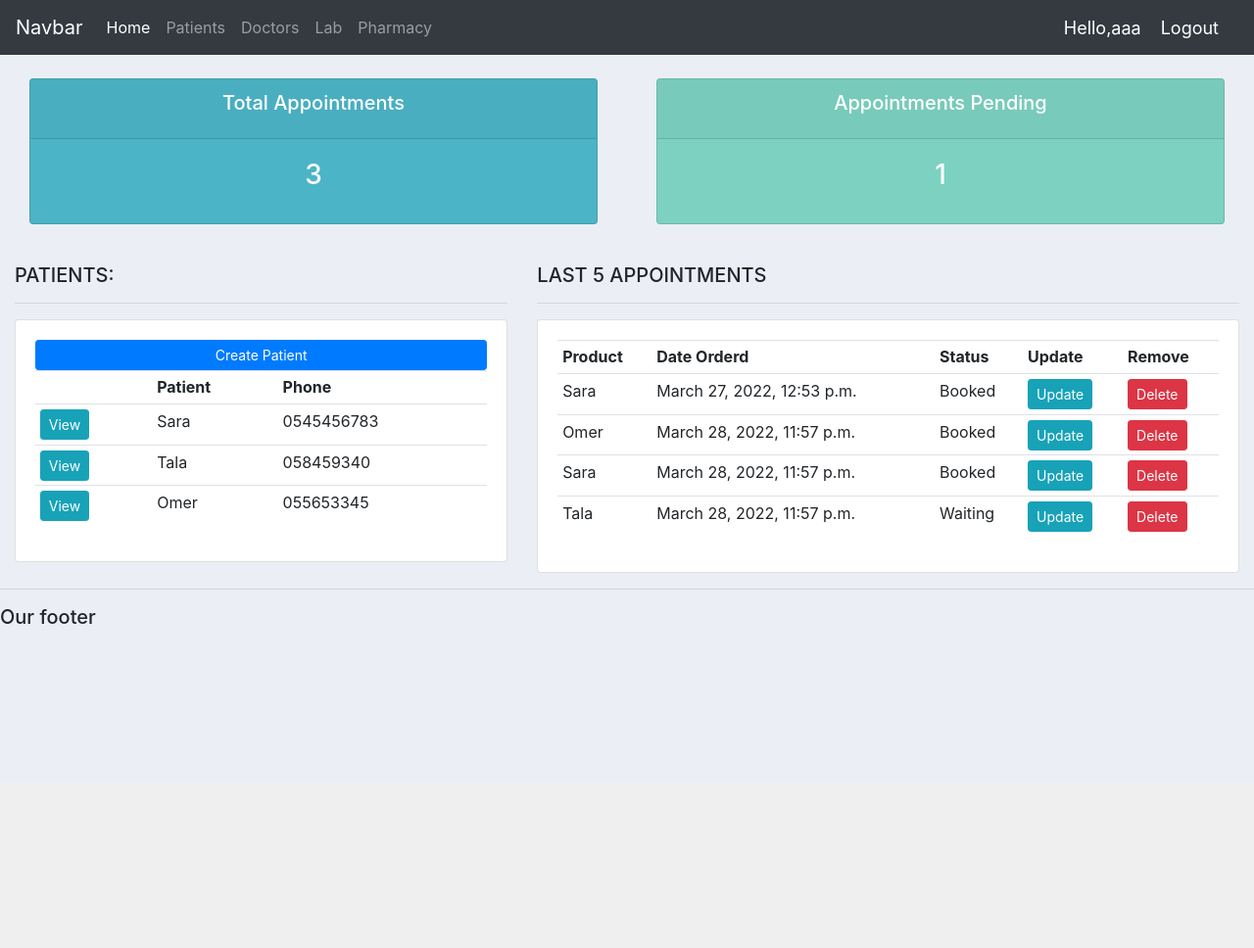
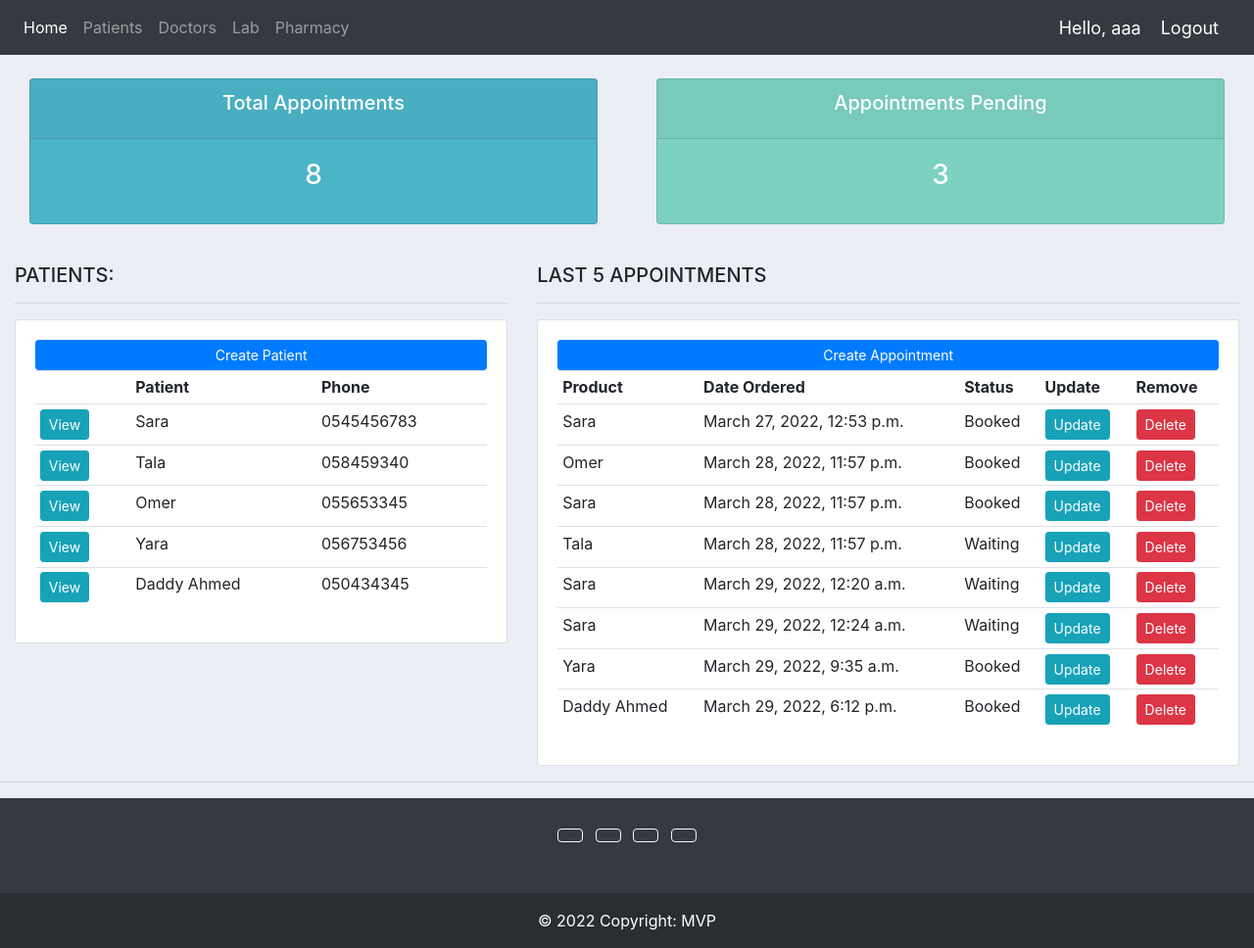
Before and after one commit to AhmedA00/HMSv, a Django app: page / in a window 1280 px wide. Shown: the whole page at 98% size. Before the commit the page ends 800 px from the top, so only its background shows below. Run offline with Django 4.2, Linux system fonts and the light colour scheme; the first user in the database is signed in; data comes from the database, SQL or seed files in the repository; some libraries are stand-ins or nearby versions.

Commit message:
Committing Doctor Page and Features

```diff
--- a/HMS/accounts/forms.py
+++ b/HMS/accounts/forms.py
@@ -5,7 +5,7 @@ from django.contrib.auth.models import User
 
 from .models import Appointment
 
-class PatientForm (ModelForm):
+class AppointmentForm (ModelForm):
     class Meta :
         model= Appointment
         fields='__all__'
--- a/HMS/accounts/templates/accounts/dashboard.html
+++ b/HMS/accounts/templates/accounts/dashboard.html
@@ -35,11 +35,11 @@
 		<h5>LAST 5 APPOINTMENTS</h5>
 		<hr>
 		<div class="card card-body">
-
+			<a class="btn btn-primary  btn-sm btn-block" href="{% url 'create_appointment' %}">Create Appointment</a>
 			<table class="table table-sm">
 				<tr>
 					<th>Product</th>
-					<th>Date Orderd</th>
+					<th>Date Ordered</th>
 					<th>Status</th>
 					<th>Update</th>
 					<th>Remove</th>
--- a/HMS/accounts/templates/accounts/main.html
+++ b/HMS/accounts/templates/accounts/main.html
@@ -19,7 +19,44 @@
 	{% endblock %}
     </div>
 	<hr>
-	<h5>Our footer</h5>
+	<footer class="bg-dark text-center text-white">
+  <!-- Grid container -->
+  <div class="container p-4 pb-0">
+    <!-- Section: Social media -->
+    <section class="mb-4">
+
+      <!-- Twitter -->
+      <a class="btn btn-outline-light btn-floating m-1" href="#!" role="button"
+        ><i class="fab fa-twitter"></i
+      ></a>
+
+      <!-- Google -->
+      <a class="btn btn-outline-light btn-floating m-1" href="#!" role="button"
+        ><i class="fab fa-google"></i
+      ></a>
+
+      <!-- Instagram -->
+      <a class="btn btn-outline-light btn-floating m-1" href="#!" role="button"
+        ><i class="fab fa-instagram"></i
+      ></a>
+
+
+      <!-- Github -->
+      <a class="btn btn-outline-light btn-floating m-1" href="#!" role="button"
+        ><i class="fab fa-github"></i
+      ></a>
+    </section>
+    <!-- Section: Social media -->
+  </div>
+  <!-- Grid container -->
+
+  <!-- Copyright -->
+  <div class="text-center p-3" style="background-color: rgba(0, 0, 0, 0.2);">
+    © 2022 Copyright: MVP
+
+  </div>
+  <!-- Copyright -->
+</footer>
 
 </body>
 
--- a/HMS/accounts/templates/accounts/navbar.html
+++ b/HMS/accounts/templates/accounts/navbar.html
@@ -1,4 +1,5 @@
 {% load static %}
+
 
 <style>
   .hello-msg{
@@ -10,31 +11,30 @@
 
 <nav class="navbar navbar-expand-lg navbar-dark bg-dark">
 
-  <a class="navbar-brand" href="{% url 'home' %}">Navbar</a>
-
   <button class="navbar-toggler" type="button" data-toggle="collapse" data-target="#navbarNav" aria-controls="navbarNav" aria-expanded="false" aria-label="Toggle navigation">
     <span class="navbar-toggler-icon"></span>
   </button>
   <div class="collapse navbar-collapse" id="navbarNav">
     <ul class="navbar-nav">
       <li class="nav-item active">
-        <a class="nav-link" href="{% url 'home' %}">Home <span class="sr-only">(current)</span></a>
+        <a class="nav-link" href="{% url 'home' %}">Home</a>
       </li>
       <li class="nav-item">
         <a class="nav-link" href="">Patients</a>
       </li>
       <li class="nav-item">
-        <a class="nav-link" href="#">Doctors</a>
+        <a class="nav-link" href="">Doctors</a>
       </li>
       <li class="nav-item">
-        <a class="nav-link " href="#">Lab</a>
+        <a class="nav-link" href="">Lab</a>
       </li>
-        <li class="nav-item">
-        <a class="nav-link " href="#">Pharmacy</a>
+      <li class="nav-item">
+        <a class="nav-link" href="">Pharmacy</a>
       </li>
     </ul>
   </div>
 
-  <span class="hello-msg">Hello,{{request.user}}</span>
-  <span><a class="hello-msg" href="{%url 'logout'%}">Logout</a></span>
+  <span class="hello-msg">Hello, {{request.user}}</span>
+  <span ><a  class="hello-msg" href="{% url 'logout' %}">Logout</a></span>
+
 </nav>
--- a/HMS/accounts/urls.py
+++ b/HMS/accounts/urls.py
@@ -1,13 +1,19 @@
 from django.urls import path
 from .import views
 
-urlpatterns=[
-    path('', views.home,name="home"),
-    path('create_patients/',views.createPatient),
-    path('patient/<str:pk>/',views.patient,name="patient"),
-    path('register/',views.registerPage,name="register"),
-    path('login/',views.loginPage,name="login"),
-    path('logout/',views.logoutUser,name="logout")
+urlpatterns = [
+    path('', views.home, name="home"),
+
+    path('create_appointments/', views.createAppointment, name="create_appointment"),
+    path('update_appointments/<str:pk>/', views.updateAppointment, name="update_appointments"),
+
+    path('patient/<str:pk>/', views.patient, name="patient"),
+    path('doctor/',views.doctor,name="doctor"),
+    path('doctor_form/<str:pk>/',views.updateDoctor,name="doctor_form"),
+
+    path('register/', views.registerPage, name="register"),
+    path('login/', views.loginPage, name="login"),
+    path('logout/', views.logoutUser, name="logout")
 
 
 
--- a/HMS/accounts/views.py
+++ b/HMS/accounts/views.py
@@ -2,7 +2,7 @@ from django.shortcuts import render, redirect
 from django.http import HttpResponse
 from .models import *
 
-from .forms import PatientForm, CreateUserForm
+from .forms import AppointmentForm, CreateUserForm
 
 from django.contrib.auth.forms import UserCreationForm
 from django.contrib import messages
@@ -67,7 +67,7 @@ def home(request):
 
     total_patients = patients.count()
 
-    total_appointments = appointments.filter(status='Booked').count()
+    total_appointments = Appointment.objects.all().count()
 
     pending = appointments.filter(status='Waiting').count()
 
@@ -87,11 +87,48 @@ def patient(request, pk):
                'appointment_count': appointment_count}
     return render(request, 'accounts/patient.html', context)
 
+@login_required(login_url='login')
+def doctor(request):
+    # doctor = Doctor.objects.get(id=pk)
+    doctor = Doctor.objects.all()
+
+    # appointments = Appointment.objects.filter(doctor=doctor)
+    # appointment_count = appointments.count
+
+    # context = {'doctor': doctor, 'appointments': appointments,
+    #            'appointment_count': appointment_count},
+    context = {'doctor': doctor}
+    return render(request, 'accounts/doctor.html', context)
 
 @login_required(login_url='login')
-def createPatient(request):
-    # To render the patient form and edit on it
-    form = PatientForm()
+def updateDoctor(request, pk):
+    doctor = Doctor.objects.get(id=pk)
+
+    appointments = Appointment.objects.filter(doctor=doctor)
+    appointment_count = appointments.count
+
+    context = {'doctor': doctor, 'appointments': appointments,
+               'appointment_count': appointment_count}
+
+    return render(request, 'accounts/doctor_form.html', context)
+
+
+
+@login_required(login_url='login')
+def createAppointment(request):
+    # To render the appointment form and edit on it
+    form = AppointmentForm()
+    if request.method == 'POST':
+        form = AppointmentForm(request.POST)
+        if form.is_valid():
+            form.save()
+            return redirect('/')
 
     context = {'form': form}
-    return render(request, 'accounts/patient_form', context)
+    return render(request, 'accounts/appointment_form.html', context)
+
+@login_required(login_url='login')
+def updateAppointment(request, pk):
+    form = AppointmentForm()
+    context = {'form': form}
+    return render(request, 'accounts/appointment_form.html', context)
```
Also changed, not shown: HMS/accounts/templates/accounts/appointment_form.html (renamed from HMS/accounts/templates/accounts/patient_form.html), HMS/db.sqlite3.
